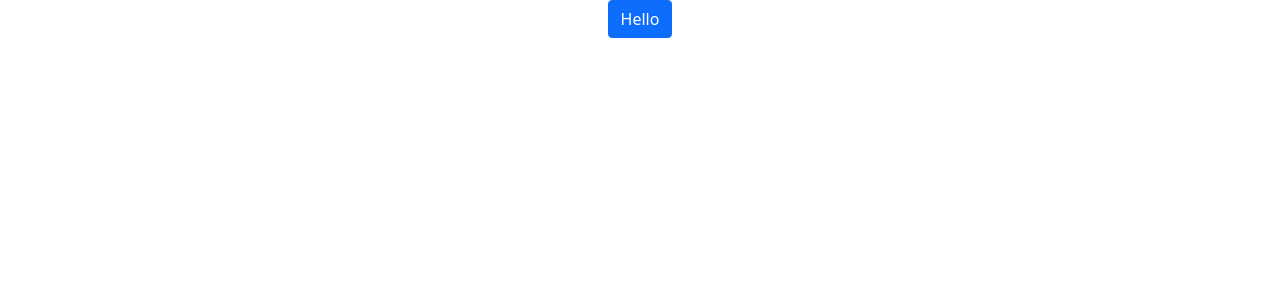
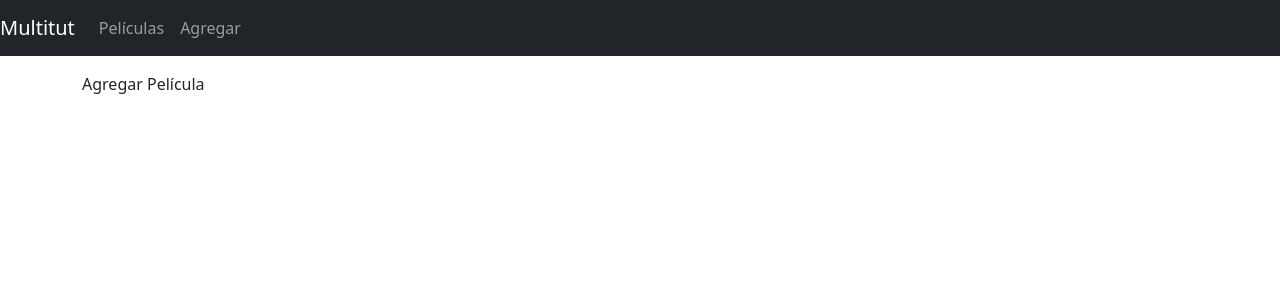
Before and after one commit to EduardoIbarra/PRReactLaravel, a React (Create React App) app in the folder frontend/: page /add in a window 1280 px wide. Shown: the top 300 px of the page. Built offline with nearby package versions, Linux system fonts and the light colour scheme.

Commit message:
Axios implementation

```diff
--- a/frontend/package.json
+++ b/frontend/package.json
@@ -9,6 +9,7 @@
     "bootstrap": "^5.0.0-beta1",
     "react": "^17.0.1",
     "react-dom": "^17.0.1",
+    "react-router-dom": "^5.2.0",
     "react-scripts": "4.0.1",
     "web-vitals": "^0.2.4"
   },
--- a/frontend/src/App.js
+++ b/frontend/src/App.js
@@ -1,12 +1,39 @@
 import logo from './logo.svg';
 import "bootstrap/dist/css/bootstrap.min.css";
 import './App.css';
+import { Switch, Route, Link } from "react-router-dom";
+
+import AddMovie from "./components/AddMovie";
+import Movie from "./components/Movie";
+import MovieList from "./components/MovieList";
 
 function App() {
   return (
-    <div className="App">
-      <div className="container">
-        <button className="btn btn-primary">Hello</button>
+    <div>
+      <nav className="navbar navbar-expand navbar-dark bg-dark">
+        <a href="/movies" className="navbar-brand">
+          Multitut
+        </a>
+        <div className="navbar-nav mr-auto">
+          <li className="nav-item">
+            <Link to={"/movies"} className="nav-link">
+              Películas
+            </Link>
+          </li>
+          <li className="nav-item">
+            <Link to={"/add"} className="nav-link">
+              Agregar
+            </Link>
+          </li>
+        </div>
+      </nav>
+
+      <div className="container mt-3">
+        <Switch>
+          <Route exact path={["/", "/movies"]} component={MovieList} />
+          <Route exact path="/add" component={AddMovie} />
+          <Route path="/movies/:id" component={Movie} />
+        </Switch>
       </div>
     </div>
   );
--- a/frontend/src/components/AddMovie.js
+++ b/frontend/src/components/AddMovie.js
@@ -0,0 +1,7 @@
+function AddMovie() {
+    return (
+      <div>Agregar Película</div>
+    )
+}
+
+export default AddMovie;
--- a/frontend/src/components/Movie.js
+++ b/frontend/src/components/Movie.js
@@ -0,0 +1,7 @@
+function Movie() {
+    return (
+      <div>Película</div>
+    )
+}
+
+export default Movie;
--- a/frontend/src/components/MovieList.js
+++ b/frontend/src/components/MovieList.js
@@ -0,0 +1,7 @@
+function MovieList() {
+    return (
+      <div>Lista de Películas</div>
+    )
+}
+
+export default MovieList;
--- a/frontend/src/index.js
+++ b/frontend/src/index.js
@@ -3,10 +3,13 @@ import ReactDOM from 'react-dom';
 import './index.css';
 import App from './App';
 import reportWebVitals from './reportWebVitals';
+import { BrowserRouter } from 'react-router-dom';
 
 ReactDOM.render(
   <React.StrictMode>
-    <App />
+    <BrowserRouter>
+      <App />
+    </BrowserRouter>
   </React.StrictMode>,
   document.getElementById('root')
 );
```
Also changed, not shown: frontend/src/http-common.js (added, +8 -0 lines), frontend/src/services/MovieService.js (+29 -0 lines), 2 other files (tests, documents, lock files or other folders).
